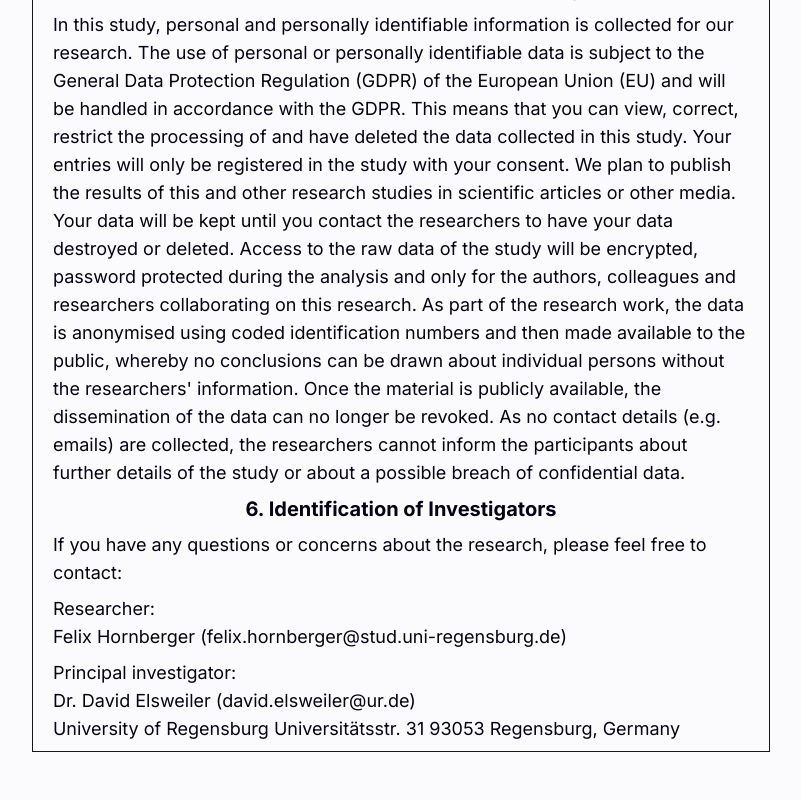
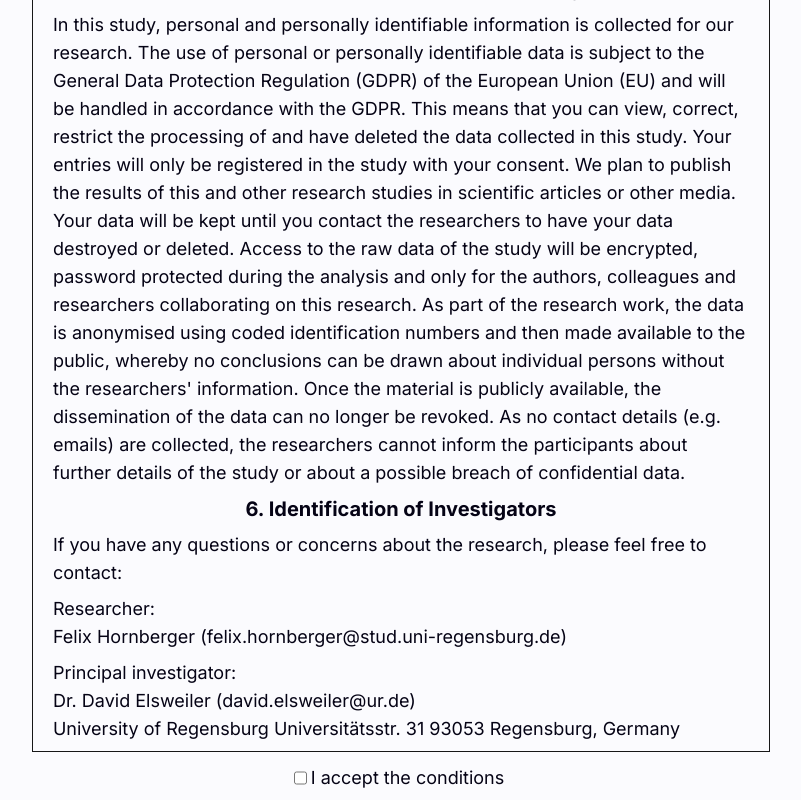
Before and after one commit to FelixHornberger/quote-and-vote, a Next.js app: page /information-consent in a window 1280 px wide. Shown: the part 1462-2262 px from the top of the page, without its empty margins (239-1040 px from the left). Before the commit the page ends 2226 px from the top, so only its background shows below. Built offline with nearby package versions, Linux system fonts and the light colour scheme.

Commit message:
Update Information Consent
Updated the Information Consentpage. Still needs new text.

Also added the Checlbox-Component.
This component contains a checkbox, if the user presses it he confirms that he has read the IC and then gets the navbutton to go to the next page.

```diff
--- a/app/information-consent/page.tsx
+++ b/app/information-consent/page.tsx
@@ -1,3 +1,6 @@
+import NavButton from "@/components/buttons/NavButton";
+import Checkbox from "@/components/Checkbox";
+
 export default function Home() {
 
     return (
@@ -75,6 +78,7 @@ export default function Home() {
                     </div>
                 </div>
             </div>
+            <Checkbox checkboxText="I accept the conditions"/>
       </main>
     );
   }
--- /dev/null
+++ b/components/Checkbox.tsx
@@ -0,0 +1,34 @@
+'use client'
+import { useCheckboxStore } from "@/zustand/checkbox";
+import NavButton from "./buttons/NavButton";
+import { useEffect, useRef } from "react";
+
+export default function Checkbox({checkboxText}: {checkboxText:string}) {
+    // I accept the conditions
+    const checkboxStore = useCheckboxStore();
+    const { accepted } = useCheckboxStore();
+    const setIC = useCheckboxStore((state) => state.setAccpted);
+
+    const navButtonRef = useRef<HTMLDivElement>(null);
+
+    useEffect(() => {
+        if (accepted && navButtonRef.current) {
+            navButtonRef.current.scrollIntoView({ behavior: "smooth" });
+        }
+    }, [accepted]);
+
+    return (
+        <>
+        <div className="px-5 sm:justify-center sm:flex mb-2" >
+            <input type="checkbox" name="InformedConsent" id="InformedConsentCheckBox" onChange={() => setIC(!checkboxStore['accepted'])} />
+            <label htmlFor="InformedConsentCheckBox" className="px-1">{checkboxText}</label>
+
+        </div>
+        {accepted &&
+            <div ref={navButtonRef}>
+                <NavButton href={"/demographic"}/>
+            </div>
+        }
+        </>
+    );
+}
```
